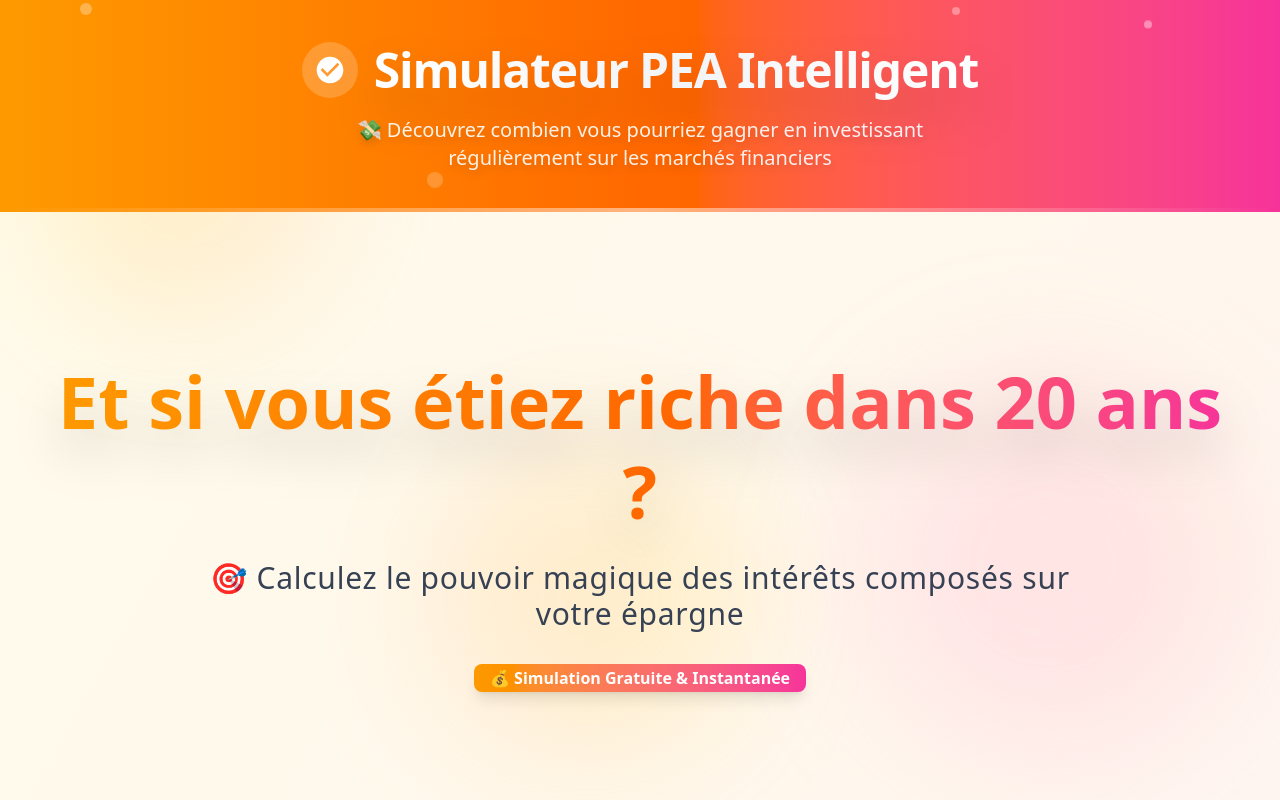
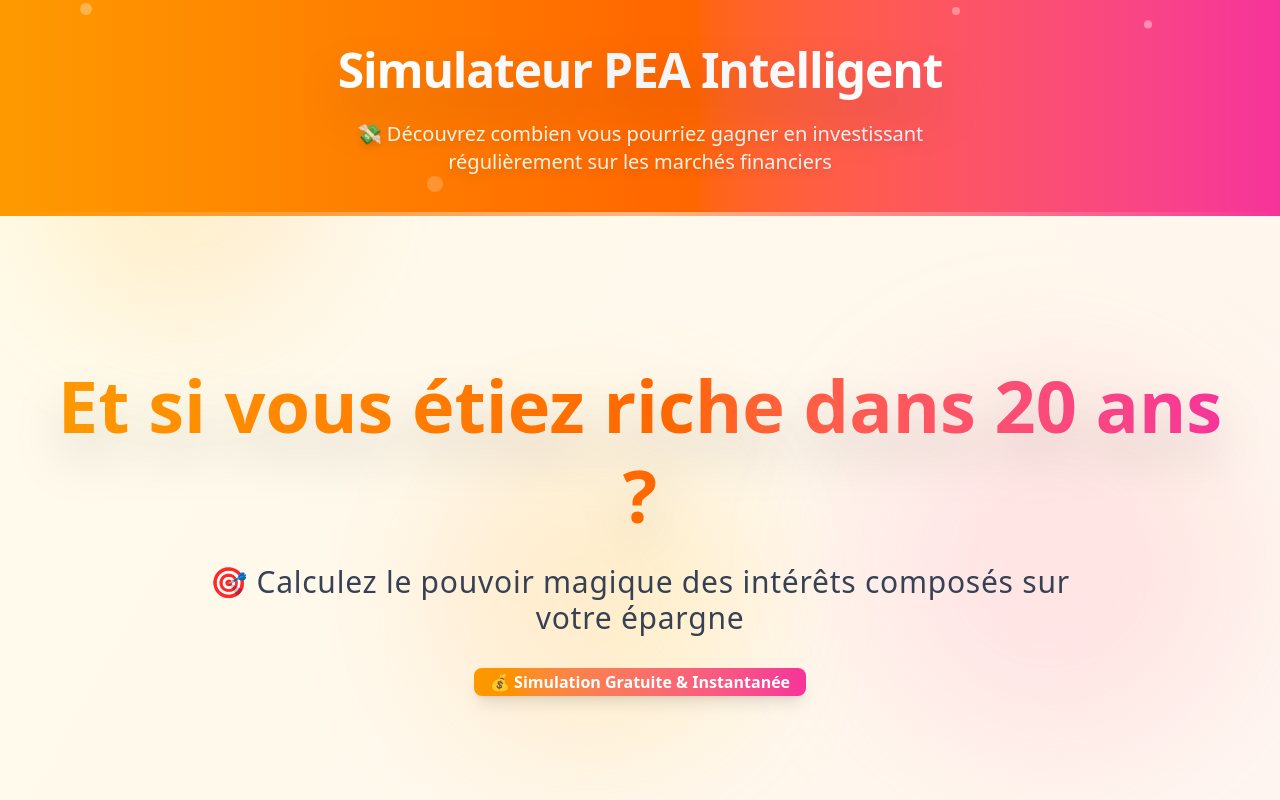
Before and after one commit to kyu-dev/pea_simulator, a Svelte app: page / in a window 1280 px wide. Shown: the top 800 px of the page. Built offline with nearby package versions, Linux system fonts and the light colour scheme.

Commit message:
Refactor Header component layout and styling for improved visual consistency; adjust spacing and remove unused elements for a cleaner design.

```diff
--- a/src/components/Header.svelte
+++ b/src/components/Header.svelte
@@ -20,20 +20,9 @@
 
   <!-- Contenu principal -->
   <div
-    class="relative z-10 p-4 sm:p-6 md:p-8 lg:p-10 flex flex-col items-center gap-3 sm:gap-4 backdrop-blur-sm"
+    class="relative z-10 p-4 sm:p-6 md:p-8 lg:p-10 flex flex-col items-center gap-4 sm:gap-5 backdrop-blur-sm"
   >
-    <div class="flex items-center gap-3 sm:gap-4 text-center">
-      <div class="p-2 sm:p-3 bg-white/20 rounded-full backdrop-blur-md">
-        <svg
-          class="w-6 h-6 sm:w-8 sm:h-8 text-white"
-          fill="currentColor"
-          viewBox="0 0 24 24"
-        >
-          <path
-            d="M12 2C6.48 2 2 6.48 2 12s4.48 10 10 10 10-4.48 10-10S17.52 2 12 2zm-2 15l-5-5 1.41-1.41L10 14.17l7.59-7.59L19 8l-9 9z"
-          />
-        </svg>
-      </div>
+    <div class="flex items-center text-center">
       <h1
         class="text-2xl sm:text-3xl md:text-4xl lg:text-5xl font-black drop-shadow-2xl tracking-tight bg-gradient-to-r from-white via-gray-100 to-white text-transparent bg-clip-text leading-tight"
       >
```
